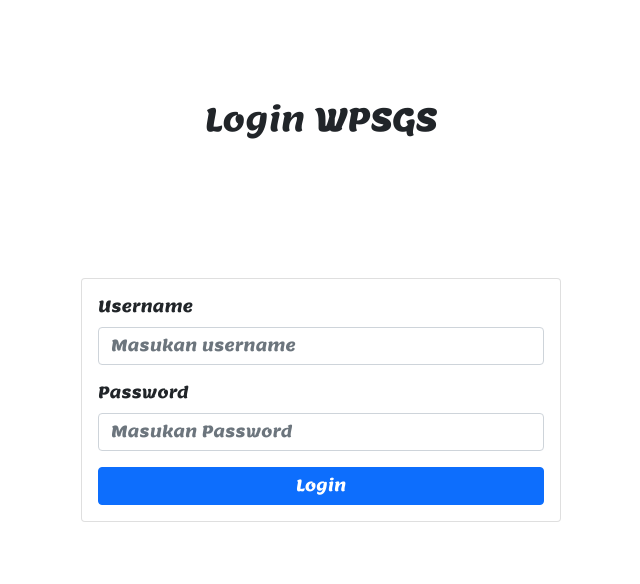
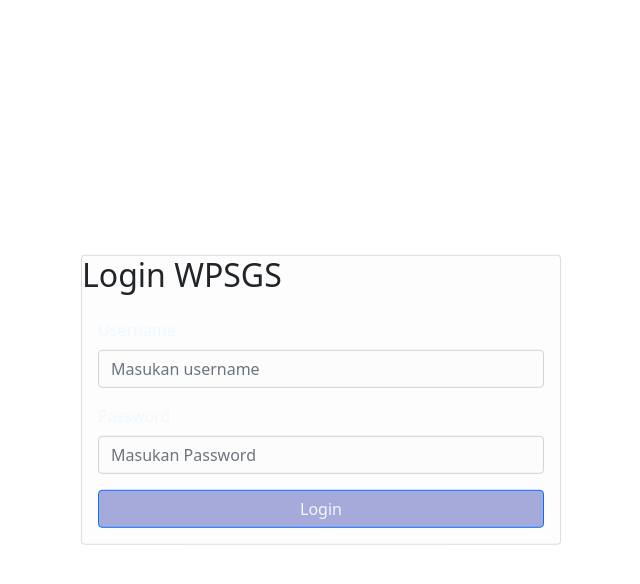
Before and after one commit to websgskpg/wpsgs, a plain HTML site: page index.html in a window 1280 px wide. Shown: the whole page, without its empty margins (319-959 px from the left). Drawn offline with nearby package versions, Linux system fonts and the light colour scheme.

Commit message:
Update index.html

```diff
--- a/index.html
+++ b/index.html
@@ -14,20 +14,24 @@
 </head>
 
 <body>
-    <div class="container">
-        <h2>Login WPSGS</h2>
-        <div class="card position-absolute top-50 start-50 translate-middle" style="width: 30rem; ">
+    <div class="tb ">
+        <div class="card position-absolute top-50 start-50 translate-middle"
+            style="width: 30rem; background-color: #f4f4f434;">
+            <h2>Login WPSGS</h2>
             <div class="card-body">
                 <div class="mb-3">
-                    <label for="formGroupExampleInput" class="form-label">Username</label>
-                    <input type="text" class="form-control" id="username" placeholder="Masukan username">
+                    <label for="formGroupExampleInput" class="form-label" style="color: aliceblue;">Username</label>
+                    <input type="text" class="form-control" id="username" placeholder="Masukan username"
+                        style="background-color: #f4f4f434; color: aliceblue;">
                 </div>
-                <div class="mb-3">
-                    <label for="formGroupExampleInput2" class="form-label">Password</label>
-                    <input type="password" class="form-control" id="password" placeholder="Masukan Password">
+                <div class="mb-3 ">
+                    <label for="formGroupExampleInput2" class="form-label" style="color: aliceblue;">Password</label>
+                    <input type="password" class="form-control" id="password" placeholder="Masukan Password"
+                        style="background-color: #f4f4f434; color: aliceblue;">
                 </div>
                 <div class="d-grid gap-2">
-                    <button onclick="login()" class="btn btn-primary" type="button">Login</button>
+                    <button onclick="login()" class="btn btn-primary" type="button"
+                        style="background-color: #6066be8c; color: aliceblue;">Login</button>
                 </div>
             </div>
         </div>
```
